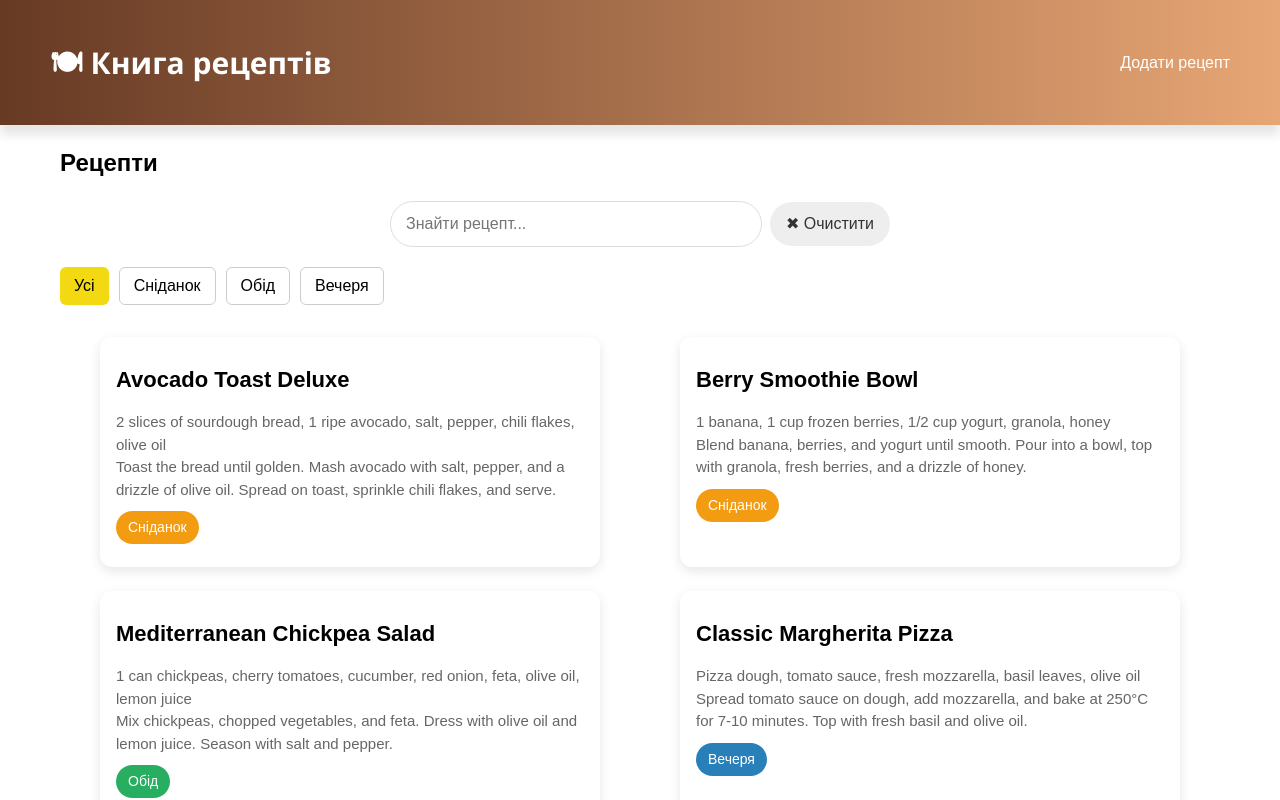
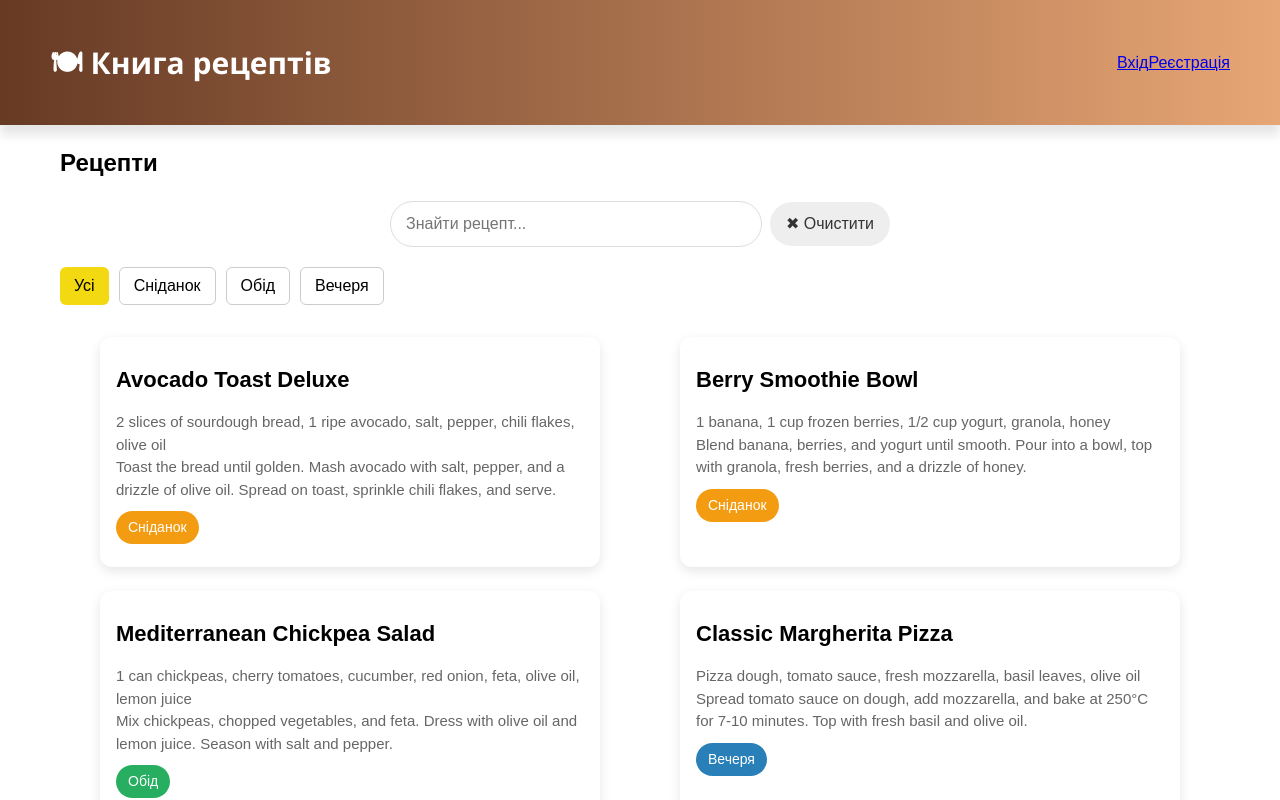
Before and after one commit to krisskov13/recipe-book, a React (Vite) app: page / in a window 1280 px wide. Shown: the top 800 px of the page. Built offline with nearby package versions, Linux system fonts and the light colour scheme.

Commit message:
add navigation to NavBar

```diff
--- a/src/components/NavBar/NavBar.jsx
+++ b/src/components/NavBar/NavBar.jsx
@@ -1,13 +1,26 @@
 import { Link } from "react-router-dom";
 import styles from "./NavBar.module.css";
+import { useAuth } from "../context/Auth";
 
 function NavBar() {
+  const { user, logout } = useAuth();
+
   return (
     <header className={styles.header}>
       <h1 className={styles.logo}>🍽 Книга рецептів</h1>
       <nav>
         <div className={styles.links}>
-          <Link to="/add">Додати рецепт</Link>
+          {user && <Link to="/add">Додати рецепт</Link>}
+        </div>
+        <div>
+          {user ? (
+            <button onClick={logout}>Вийти</button>
+          ) : (
+            <div>
+              <Link to="/login">Вхід</Link>
+              <Link to="./register">Реєстрація</Link>
+            </div>
+          )}
         </div>
       </nav>
     </header>
```
